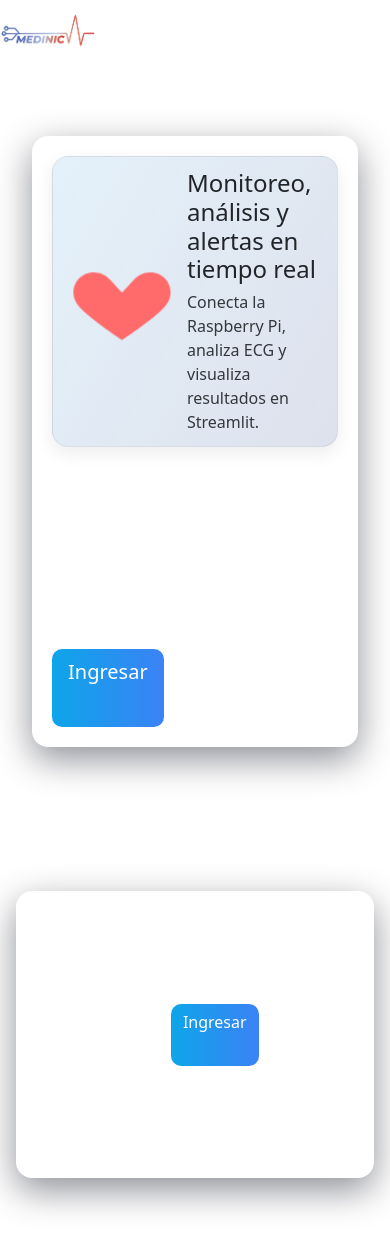
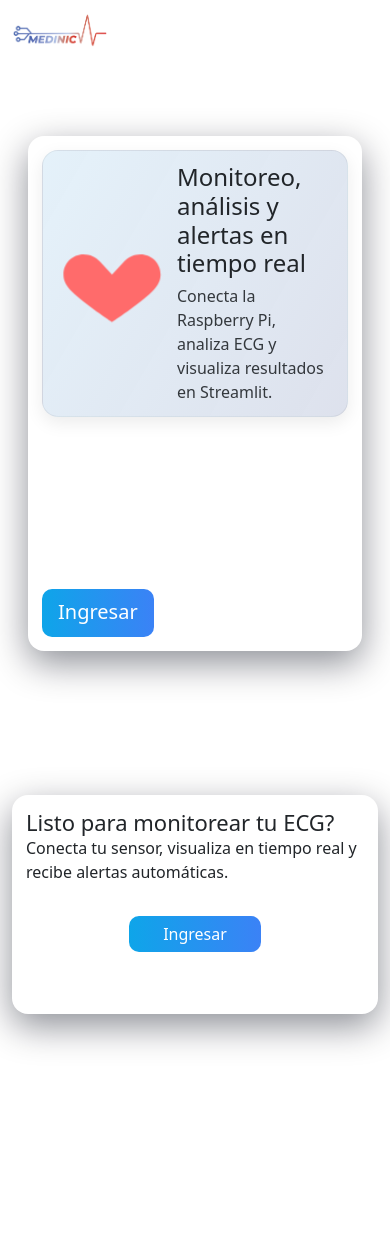
Before and after one commit to Edcal21/Proyecto-tesis, a React (Vite) app in the folder web_frontend/: page / in a window 390 px wide. Shown: the top 1250 px of the page. Built offline with nearby package versions, Linux system fonts and the light colour scheme; no server answers.

Commit message:
style(responsive): mobile menu + CTA stack for landing

```diff
--- a/web_frontend/src/landing-theme.css
+++ b/web_frontend/src/landing-theme.css
@@ -78,6 +78,80 @@ footer {
   color: rgba(255,255,255,0.9);
 }
 
+/* Responsive behavior */
+.landing-nav-wrap {
+  display: flex;
+  align-items: center;
+  gap: 12px;
+}
+
+.landing-menu-button {
+  display: inline-flex;
+  align-items: center;
+  justify-content: center;
+  background: transparent;
+  color: var(--landing-foreground);
+  border: 1px solid rgba(255,255,255,0.04);
+  padding: 6px;
+  border-radius: 8px;
+}
+
+.landing-nav {
+  display: none;
+}
+
+.landing-nav.open {
+  display: flex;
+  position: absolute;
+  top: 64px;
+  right: 16px;
+  background: linear-gradient(180deg, rgba(15,23,42,0.92), rgba(30,41,59,0.92));
+  padding: 12px;
+  border-radius: 10px;
+  flex-direction: column;
+  gap: 8px;
+  z-index: 60;
+}
+
+.landing-nav-link {
+  color: var(--landing-foreground);
+  text-decoration: none;
+  padding: 6px 8px;
+  border-radius: 6px;
+}
+
+.landing-cta-box {
+  display: flex;
+  gap: 16px;
+  align-items: center;
+}
+
+.landing-cta-content {
+  flex: 1 1 auto;
+}
+
+.landing-cta-actions {
+  display: flex;
+  gap: 10px;
+}
+
+/* Small screens: stack nav and CTA */
+@media (max-width: 767px) {
+  .landing-menu-button { display: inline-flex; }
+  .landing-nav { display: none; }
+  .landing-header { position: relative; }
+  .landing-cta-box { flex-direction: column; align-items: stretch; }
+  .landing-cta-actions { flex-direction: column; }
+  .landing-container { padding-left: 12px; padding-right: 12px; }
+  .landing-hero-box { padding: 14px; }
+}
+
+@media (min-width: 768px) {
+  .landing-menu-button { display: none; }
+  .landing-nav { display: flex; gap: 12px; position: static; background: transparent; padding: 0; flex-direction: row; }
+  .landing-nav-link { padding: 6px 10px; }
+}
+
 .hero-title {
   margin: 0 0 6px 0;
   font-size: 28px;
--- a/web_frontend/src/landing/CTA.jsx
+++ b/web_frontend/src/landing/CTA.jsx
@@ -5,12 +5,12 @@ export default function CTA() {
   return (
     <section className="landing-cta-section" style={{ padding: '40px 0' }}>
       <div className="landing-container">
-        <div className="landing-hero-box" style={{ display: 'flex', gap: 18, alignItems: 'center' }}>
-          <div style={{ flex: 1 }}>
-            <h2 style={{ margin: 0, fontSize: 22, color: 'var(--landing-foreground)' }}>Listo para monitorear tu ECG?</h2>
-            <p style={{ marginTop: 8, color: 'rgba(255,255,255,0.9)' }}>Conecta tu sensor, visualiza en tiempo real y recibe alertas automáticas.</p>
+        <div className="landing-hero-box landing-cta-box">
+          <div className="landing-cta-content">
+            <h2 className="landing-cta-title">Listo para monitorear tu ECG?</h2>
+            <p className="landing-cta-subtitle">Conecta tu sensor, visualiza en tiempo real y recibe alertas automáticas.</p>
           </div>
-          <div style={{ display: 'flex', gap: 10 }}>
+          <div className="landing-cta-actions">
             <Link to="/login" className="btn btn-primary">Ingresar</Link>
             <a href="https://github.com/Edcal21/Proyecto-tesis" target="_blank" rel="noreferrer" className="btn btn-ghost-light">Ver en GitHub</a>
           </div>
--- a/web_frontend/src/landing/Header.jsx
+++ b/web_frontend/src/landing/Header.jsx
@@ -1,16 +1,36 @@
-import React from 'react';
+import React, { useState } from 'react';
 import { Link } from 'react-router-dom';
 
 export default function Header({ onAdminClick }) {
+  const [open, setOpen] = useState(false);
+
   return (
     <header className="landing-header landing-container" role="banner">
       <div className="d-flex align-items-center" style={{ gap: 10 }}>
         <img src="/medinic-logo.png" alt="MEDINIC" height={36} onError={(e)=>{ e.currentTarget.style.display='none'; }} />
         <strong style={{ color: 'var(--landing-foreground)' }}>Plataforma ECG</strong>
       </div>
-      <nav>
-        <Link to="/login" className="btn btn-light btn-sm">Ingresar</Link>
-      </nav>
+
+      <div className="landing-nav-wrap">
+        <button
+          className="landing-menu-button"
+          onClick={() => setOpen((v) => !v)}
+          aria-expanded={open}
+          aria-label="Abrir menú"
+          type="button"
+        >
+          {/* simple hamburger icon */}
+          <svg width="22" height="22" viewBox="0 0 24 24" fill="none" xmlns="http://www.w3.org/2000/svg" aria-hidden>
+            <path d="M4 6h16M4 12h16M4 18h16" stroke="currentColor" strokeWidth="2" strokeLinecap="round" strokeLinejoin="round" />
+          </svg>
+        </button>
+
+        <nav className={`landing-nav ${open ? 'open' : ''}`} onClick={() => setOpen(false)}>
+          <Link to="/" className="landing-nav-link">Inicio</Link>
+          <Link to="/login" className="landing-nav-link">Ingresar</Link>
+          <a href="https://github.com/Edcal21/Proyecto-tesis" target="_blank" rel="noreferrer" className="landing-nav-link">GitHub</a>
+        </nav>
+      </div>
     </header>
   );
 }
```
